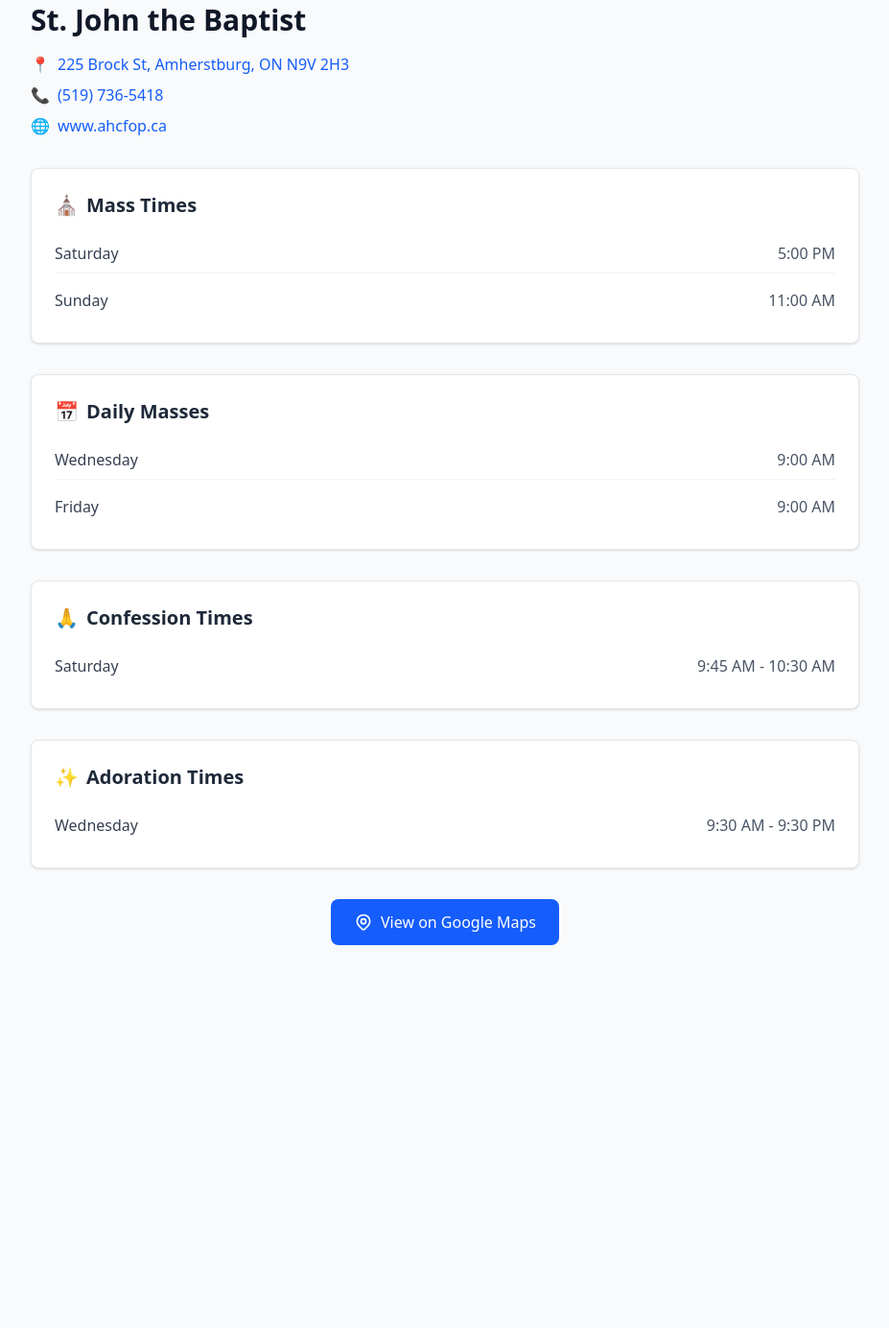
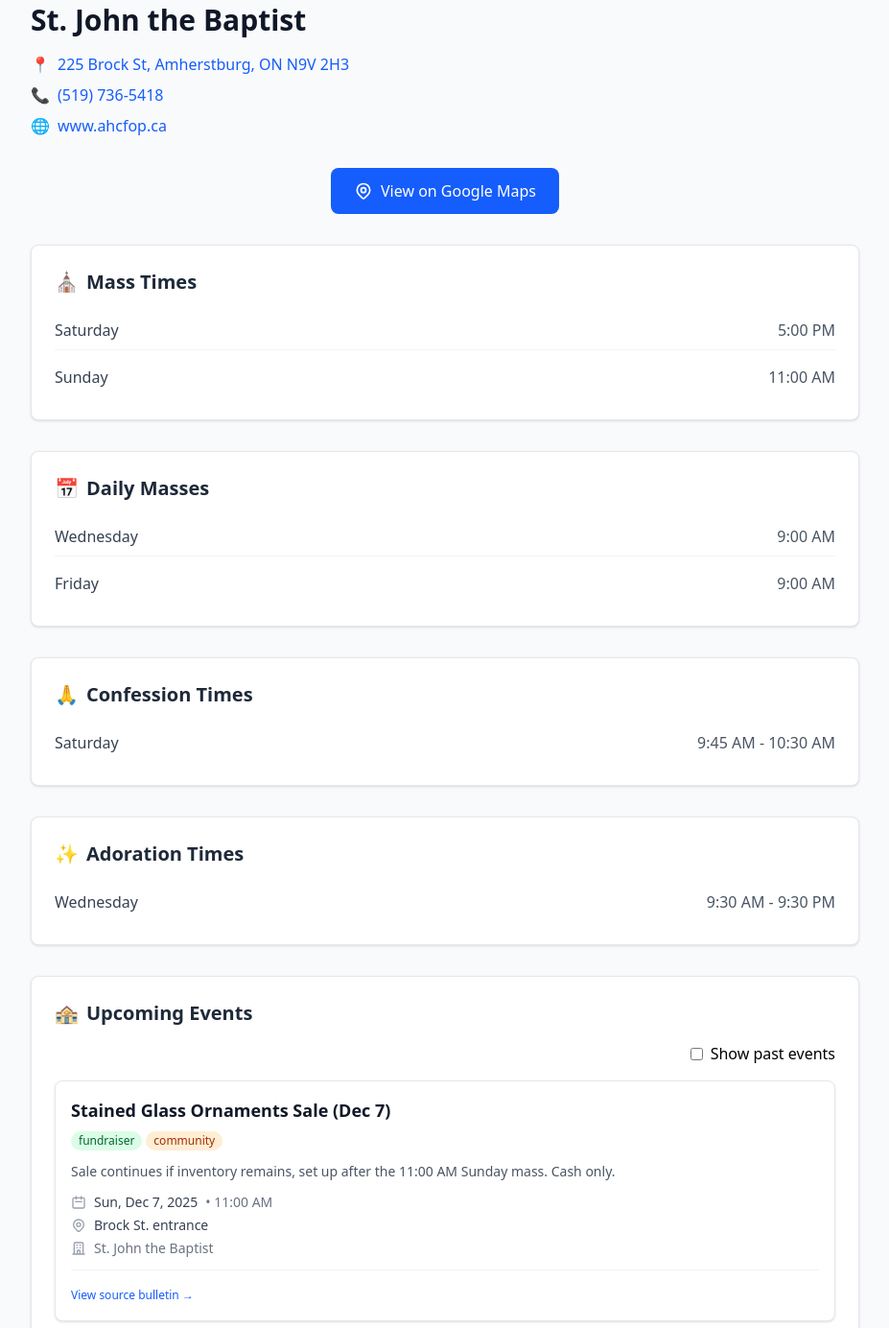
Before and after one commit to jere-mie/massfinder-we, an Astro site: page /church/st-john-the-baptist-amherstburg in a window 1280 px wide. Shown: the part 142-1526 px from the top of the page at 96% size, without its empty margins (176-1103 px from the left). Before the commit the page ends 1159 px from the top, so only its background shows below. Built offline with nearby package versions, Linux system fonts and the light colour scheme; Astro itself is replaced by a stand-in of ours.

Commit message:
Add upcoming events for individual parish pages

```diff
--- /dev/null
+++ b/src/components/EventToggle.tsx
@@ -0,0 +1,34 @@
+import { useState } from "react";
+import { EventCard, isDatePast } from "./EventsView";
+import type { Event } from "../types/church";
+
+interface EventToggleProps {
+  events: Event[];
+}
+
+export default function EventToggle({ events }: EventToggleProps) {
+  const [showPast, setShowPast] = useState(false);
+  const now = new Date();
+
+  return (
+    <div>
+      <div className="flex justify-end mb-4">
+        <label className="flex items-center gap-2 cursor-pointer">
+          <input
+            type="checkbox"
+            checked={showPast}
+            onChange={() => setShowPast(!showPast)}
+          />
+          <span>Show past events</span>
+        </label>
+      </div>
+
+      <ul className="space-y-2">
+        {events.map((event) => {
+          if (!showPast && isDatePast(event.date)) return null;
+          return <EventCard key={event.id} event={event} />
+        })}
+      </ul>
+    </div>
+  );
+}
--- a/src/components/EventsView.tsx
+++ b/src/components/EventsView.tsx
@@ -47,7 +47,7 @@ function getUniqueValues(events: Event[], key: 'family_of_parishes' | 'tags'): s
 /**
  * Check if a date is in the past
  */
-function isDatePast(dateStr: string): boolean {
+export function isDatePast(dateStr: string): boolean {
   const today = new Date();
   today.setHours(0, 0, 0, 0);
   const eventDate = new Date(dateStr + 'T00:00:00');
@@ -76,7 +76,7 @@ interface EventCardProps {
   event: Event;
 }
 
-function EventCard({ event }: EventCardProps) {
+export function EventCard({ event }: EventCardProps) {
   const isPast = isDatePast(event.date);
   const timeDisplay = formatEventTime(event);
 
--- a/src/pages/church/[slug].astro
+++ b/src/pages/church/[slug].astro
@@ -1,26 +1,37 @@
 ---
 import Layout from '../../layouts/Layout.astro';
 import { formatTime, formatTimeRange, formatPhoneNumber, formatUrl } from '../../utils/formatting';
-import type { Church } from '../../types/church';
+import type { Church, Event } from '../../types/church';
+import EventToggle from "../../components/EventToggle";
 import fs from 'node:fs';
 import path from 'node:path';
 
 export function getStaticPaths() {
   // Read churches.json from public folder at build time
   const churchesPath = path.join(process.cwd(), 'public', 'churches.json');
+  const eventsPath = path.join(process.cwd(), 'public', 'events.json');
   const churchesData = JSON.parse(fs.readFileSync(churchesPath, 'utf-8')) as Church[];
+  const eventsData = JSON.parse(fs.readFileSync(eventsPath, 'utf-8')) as Event[];
 
-  return churchesData.map((church) => ({
-    params: { slug: church.id },
-    props: { church },
-  }));
+  return churchesData.map((church) => {
+
+    const churchEvents = eventsData.filter(
+      (event) => event.church_id === church.id
+    );
+
+    return {
+      params: { slug: church.id },
+      props: { church, events: churchEvents },
+    }
+  });
 }
 
 interface Props {
   church: Church;
+  events: Event[];
 }
 
-const { church } = Astro.props;
+const { church, events } = Astro.props;
 
 // Build dynamic description based on church schedules
 const scheduleItems: string[] = [];
@@ -90,6 +101,22 @@ const description = `${scheduleText} Located at ${church.address}.`;
           </a>
         </p>
       </div>
+
+    <!-- Map Link -->
+    <div class="mt-8 text-center">
+      <a
+        href={church.map}
+        target="_blank"
+        rel="noopener noreferrer"
+        class="inline-flex items-center px-6 py-3 bg-blue-600 text-white rounded-lg hover:bg-blue-700 transition-colors"
+      >
+        <svg class="w-5 h-5 mr-2" fill="none" stroke="currentColor" viewBox="0 0 24 24">
+          <path stroke-linecap="round" stroke-linejoin="round" stroke-width="2" d="M17.657 16.657L13.414 20.9a1.998 1.998 0 01-2.827 0l-4.244-4.243a8 8 0 1111.314 0z"></path>
+          <path stroke-linecap="round" stroke-linejoin="round" stroke-width="2" d="M15 11a3 3 0 11-6 0 3 3 0 016 0z"></path>
+        </svg>
+        View on Google Maps
+      </a>
+    </div>
     </header>
 
     <!-- Schedule Sections -->
@@ -195,20 +222,16 @@ const description = `${scheduleText} Located at ${church.address}.`;
       )}
     </div>
 
-    <!-- Map Link -->
-    <div class="mt-8 text-center">
-      <a
-        href={church.map}
-        target="_blank"
-        rel="noopener noreferrer"
-        class="inline-flex items-center px-6 py-3 bg-blue-600 text-white rounded-lg hover:bg-blue-700 transition-colors"
-      >
-        <svg class="w-5 h-5 mr-2" fill="none" stroke="currentColor" viewBox="0 0 24 24">
-          <path stroke-linecap="round" stroke-linejoin="round" stroke-width="2" d="M17.657 16.657L13.414 20.9a1.998 1.998 0 01-2.827 0l-4.244-4.243a8 8 0 1111.314 0z"></path>
-          <path stroke-linecap="round" stroke-linejoin="round" stroke-width="2" d="M15 11a3 3 0 11-6 0 3 3 0 016 0z"></path>
-        </svg>
-        View on Google Maps
-      </a>
+    <!-- Adoration -->
+    {events.length > 0 && (
+      <section class="bg-white rounded-lg border border-gray-200 shadow-sm p-6 mt-8">
+        <h2 class="text-xl font-semibold text-gray-800 mb-4 flex items-center">
+          <span class="mr-2">🏤</span>
+          Upcoming Events
+        </h2>
+        <EventToggle client:load events={events} />
+      </section>
+    )}
     </div>
   </div>
 </Layout>
```
